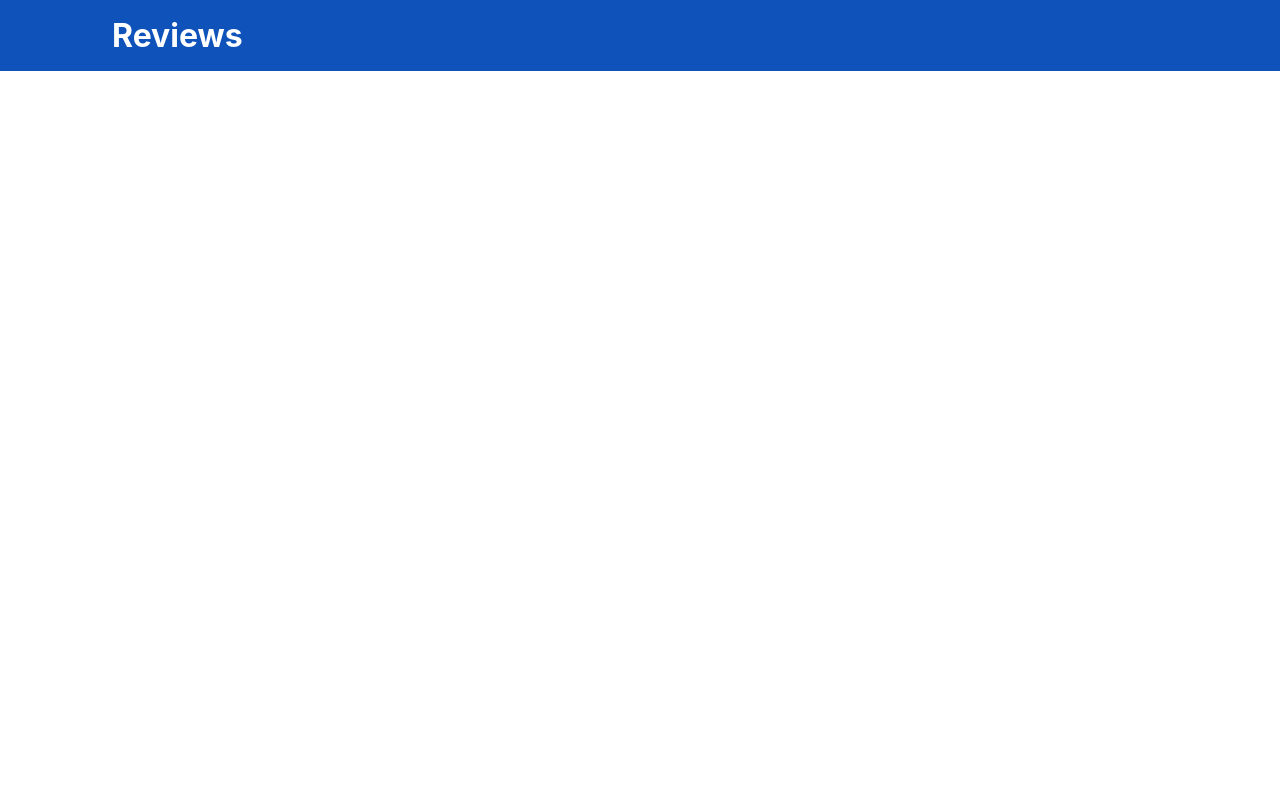
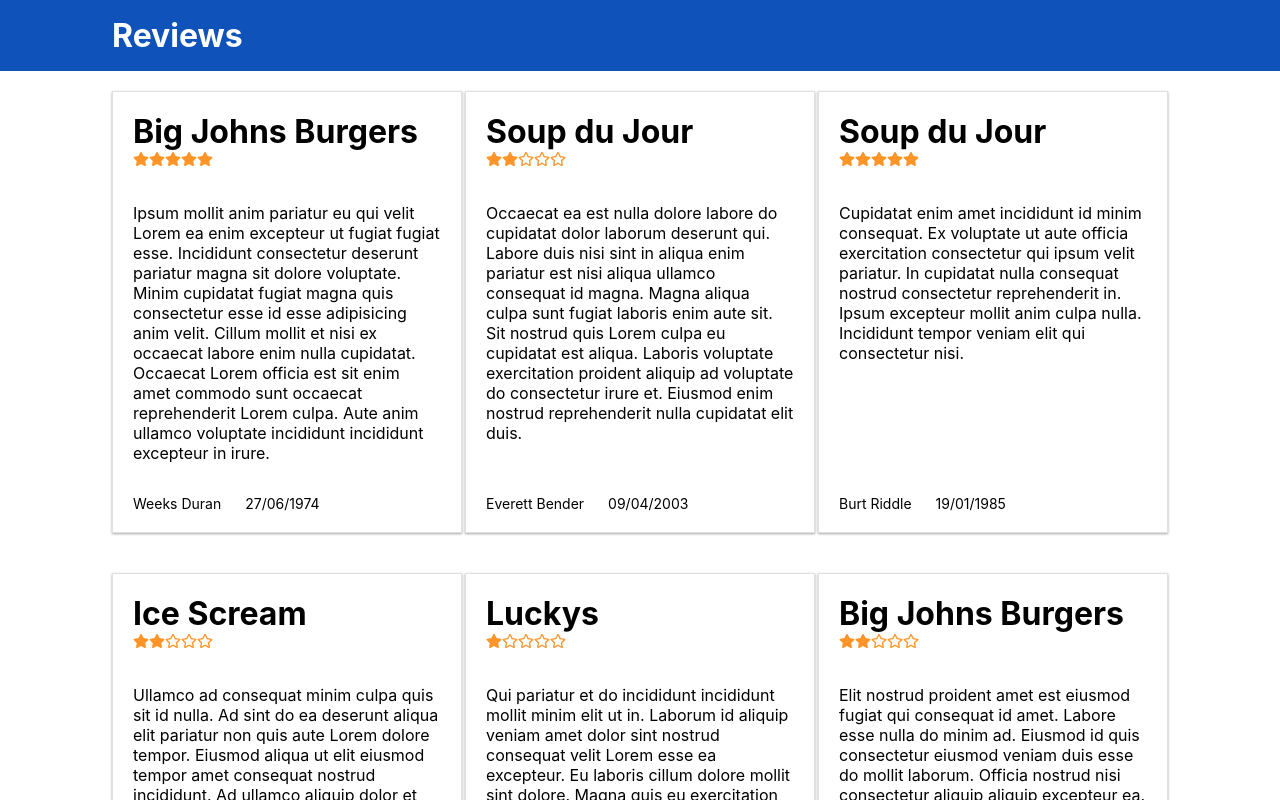
Before and after one commit to jolouie7/review_trackers_challenge, a React (Create React App) app: page / in a window 1280 px wide. Shown: the top 800 px of the page. Built offline with nearby package versions, Linux system fonts and the light colour scheme.

Commit message:
Clean up comments

```diff
--- a/src/App.js
+++ b/src/App.js
@@ -19,9 +19,7 @@ function App() {
       const allReviews = JSON.parse(localStorage.getItem("allReviews"));
       setReviews(allReviews);
     }
-    // const allReviews = localStorage.setItem("allReviews", JSON.stringify(Reviews));
-    // Get allReviews from localStorage
-    // setReviews(Reviews);
+    setReviews(Reviews); // Fixes issue of reviews not loading on first load
   }, [])
 
   return (
--- a/src/components/ReviewCard/reviewCard.scss
+++ b/src/components/ReviewCard/reviewCard.scss
@@ -1,4 +1,3 @@
-// create simple review card styles
 .review-card-container {
   display: flex;
   flex-direction: column;
--- a/src/components/ReviewCardDetails/ReviewCardDetails.jsx
+++ b/src/components/ReviewCardDetails/ReviewCardDetails.jsx
@@ -1,5 +1,4 @@
 import React, {useState, useEffect} from 'react';
-import moment from 'moment';
 
 import ReviewCard from '../ReviewCard/ReviewCard';
 import ReviewCardResponse from '../ReviewCardResponse/ReviewCardResponse';
@@ -10,7 +9,6 @@ const ReviewCardDetails = () => {
   const initialResponse = JSON.parse(localStorage.getItem("review")).response;
   const [review, setReview] = useState(JSON.parse(localStorage.getItem("review")));
   const [submittedResponse, setSubmittedResponse] = useState("")
-  // const [response, setResponse] = useState(JSON.parse(localStorage.getItem("review")).response);
   const [response, setResponse] = useState(initialResponse);
   const [isResponseBoxVisible, setIsResponseBoxVisible] = useState(false);
 
@@ -32,11 +30,9 @@ const ReviewCardDetails = () => {
     const reviews = JSON.parse(localStorage.getItem("allReviews"));
     for (let i = 0; i < reviews.length; i++) {
       if (reviews[i].id === review.id) {
-        // console.log(reviews[i].id);
         reviews[i].response = response;
         setSubmittedResponse(response);
         localStorage.setItem("review", JSON.stringify(reviews[i]));
-        console.log(reviews)
         localStorage.setItem("allReviews", JSON.stringify(reviews));
         setIsResponseBoxVisible(false);
       }
--- a/src/components/ReviewCardResponse/ReviewCardResponse.jsx
+++ b/src/components/ReviewCardResponse/ReviewCardResponse.jsx
@@ -1,11 +1,10 @@
-import React, { useState } from 'react';
+import React from 'react';
 import moment from "moment";
 
 import './reviewCardResponse.scss';
 
 const ReviewCardResponse = ({handleEditResponse, review, response}) => {
-  // const [review, setReview] = useState(JSON.parse(localStorage.getItem('review')));
-  const { id, author, place, published_at, rating, content } = review;
+  const { author, published_at } = review;
   const published_at_date = moment(published_at).format("DD/MM/YYYY");
 
   return (
```
Also changed, not shown: src/components/ReviewCardList/ReviewCardList.jsx (+1 -13 lines).
